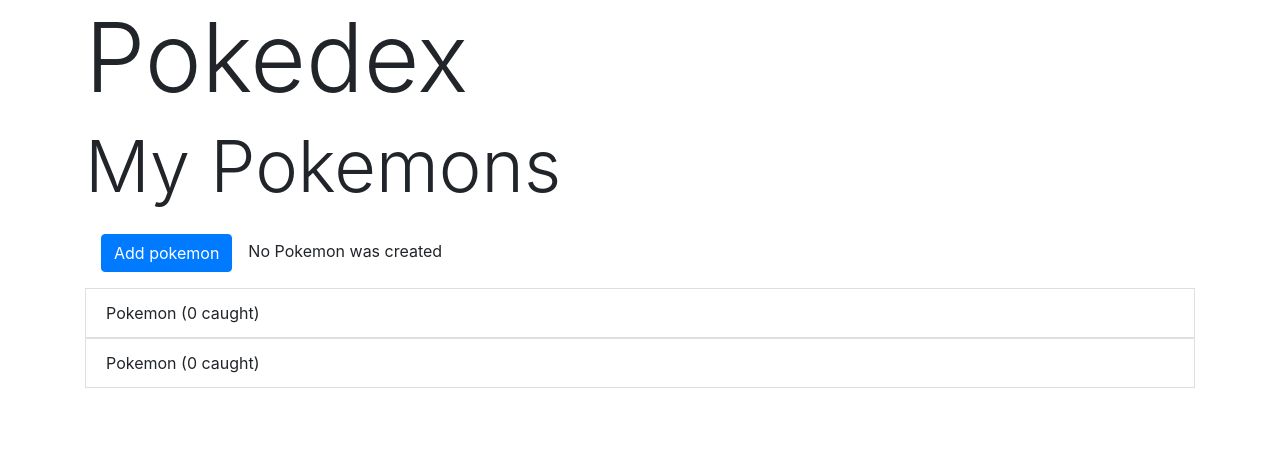
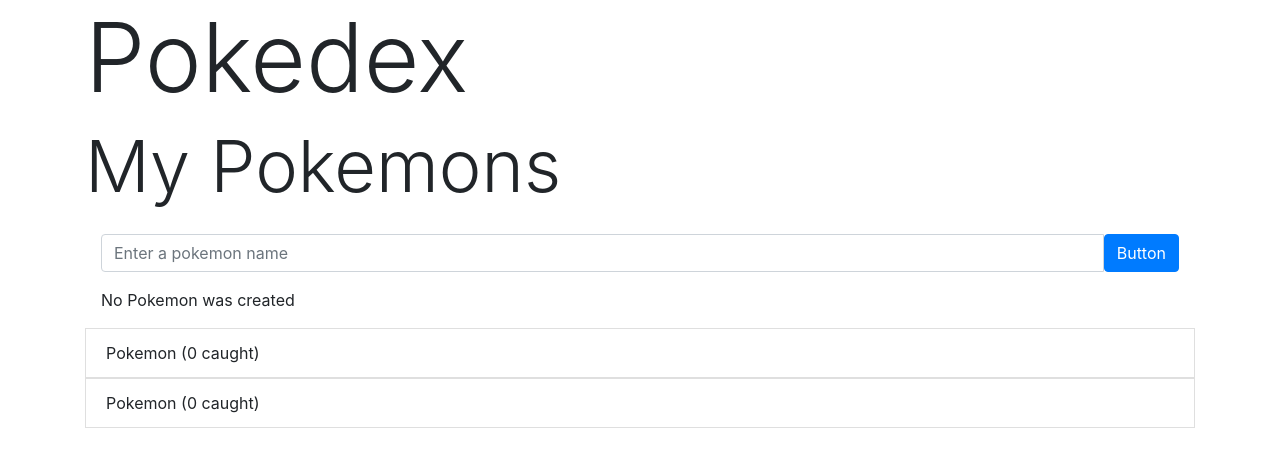
Before and after one commit to mvidailhet/ng-pokedex, an Angular app: page / in a window 1280 px wide. Shown: the top 466 px of the page. Built offline with nearby package versions, Linux system fonts and the light colour scheme.

Commit message:
Récupération des données d'un event et utilisation de ces données

```diff
--- a/src/app/components/pokemon-list/pokemon-list.component.html
+++ b/src/app/components/pokemon-list/pokemon-list.component.html
@@ -1,9 +1,24 @@
 <h2 class="display-3">My Pokemons</h2>
+
 <div class="p-3">
-  <button class="btn btn-primary" [disabled]="!allowNewPokemon" (click)="onAddPokemon()">
-    Add pokemon
-  </button>
-  <span class="ml-3">{{ pokemonAdditionStatus }}</span>
+  <div class="input-group mb-3">
+    <input
+      type="text"
+      class="form-control"
+      placeholder="Enter a pokemon name"
+      (input)="onUpdatePokemonName($event)"
+    />
+    <button
+      class="btn btn-primary"
+      [disabled]="!allowNewPokemon"
+      (click)="onAddPokemon()"
+      type="button"
+    >
+      Button
+    </button>
+  </div>
+  <div>{{ pokemonName }}</div>
+  <div>{{ pokemonAdditionStatus }}</div>
 </div>
 
 <ul class="list-group">
--- a/src/app/components/pokemon-list/pokemon-list.component.ts
+++ b/src/app/components/pokemon-list/pokemon-list.component.ts
@@ -8,6 +8,7 @@
 export class PokemonListComponent implements OnInit {
   allowNewPokemon = false;
   pokemonAdditionStatus = 'No Pokemon was created';
+  pokemonName = '';
 
   constructor() { }
 
@@ -21,4 +22,10 @@
     this.pokemonAdditionStatus = 'Pokemon was added !';
   }
 
+  onUpdatePokemonName(event: Event) {
+    console.log(event);
+    const inputElement = event.target as HTMLInputElement;
+    this.pokemonName = inputElement.value;
+  }
+
 }
```
